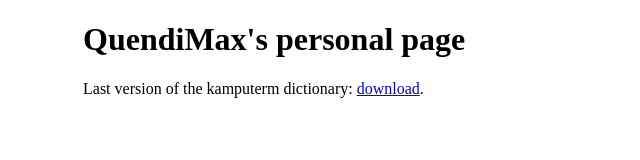
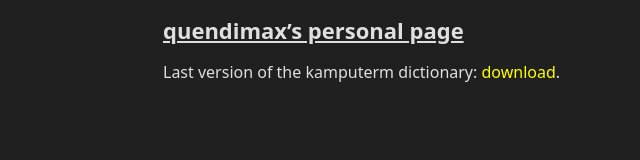
Before and after one commit to QuendiMax/quendimax.github.com, a plain HTML site: page index.html in a window 1280 px wide. Shown: the whole page, without its empty margins (157-797 px from the left). Drawn offline with Linux system fonts and the light colour scheme.

Commit message:
Setting of css

```diff
--- a/index.html
+++ b/index.html
@@ -6,23 +6,47 @@
 	<meta http-equiv="content-type" content="text/html;charset=UTF-8" />
 	<style type="text/css">
 	body {
+		color: #dfdfdf;
+		background-color: #202020;
+		font-family: "Ubuntu", sans;
 		margin-left: auto;
 		margin-right: auto;
-		width: 800px;
+		margin-top: 0px;
+		margin-bottom: 0px;
+		width: 640px;
+		padding: 0px;
+		border: 0px;
+	}
+
+	a:link { color: yellow; text-decoration: none }
+	a:visited { color: gold }
+	a:hover { text-decoration: underline }
+	a:active { text-decoration: underline }
+
+	h1 { font-size: 22px; text-decoration: underline }
+	h2 { font-size: 22px }
+	h3 { font-size: 20px }
+	h4 { font-size: 18px }
+	h5 { font-size: 17px }
+	h6 { font-size: 15px }
+
+	#content {
+		/*background-color: #404040;*/
+		height: 100%;
 	}
 	</style>
 </head>
 
 <body>
-	<dive id="header">
-		<h1>QuendiMax's personal page</h1>
-	</dive>
+	<div id="header">
+		<h1>quendimax’s personal page</h1>
+	</div>
 
-	<dive id="content">
+	<div id="content">
 		<p>
 		Last version of the kamputerm dictionary: <a href="http://quendimax.github.com/data/kamputerm.tar.gz">download</a>.
 		</p>
-	</dive>
+	</div>
 </body>
 
 </html>
```
